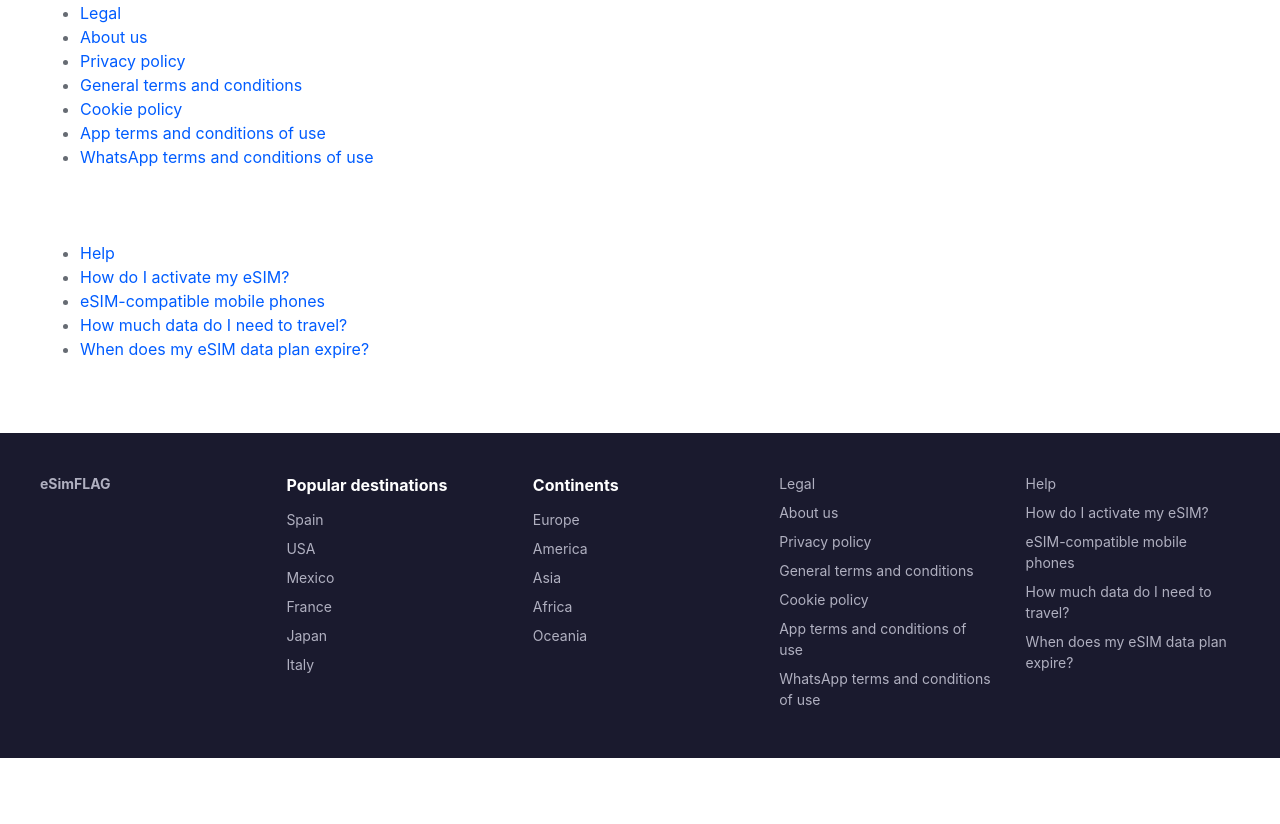
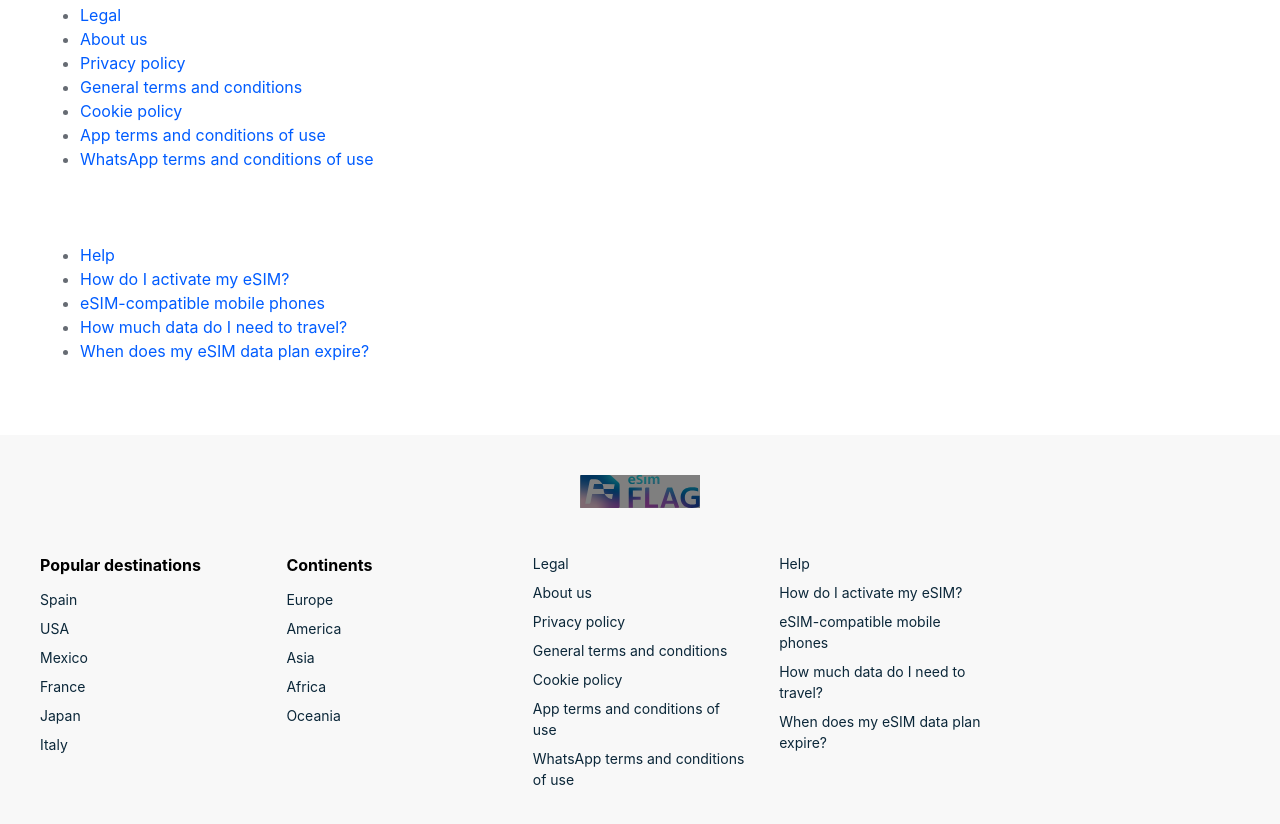
Before and after one commit to adeporra/esimflag, a website: page footer.html in a window 1280 px wide. Shown: the part 628-1452 px from the top of the page. Before the commit the page ends 1386 px from the top, so only its background shows below. Drawn offline with Linux system fonts and the light colour scheme.

Commit message:
Add footer block
Automated migration updates generated by Experience Modernization Agent.

Changed files (8):
- blocks/footer/footer.css
- footer-final.png
- footer-updated.png
- footer.html
- footer.md
- footer.plain.html
- original-footer-clean.png
- original-footer.png

```diff
--- a/blocks/footer/footer.css
+++ b/blocks/footer/footer.css
@@ -1,6 +1,6 @@
 footer {
-  background-color: #1a1a2e;
-  color: #b0b0c0;
+  background-color: #f8f8f8;
+  color: #0b2739;
   font-size: var(--body-font-size-xs);
 }
 
@@ -14,14 +14,14 @@ footer .footer p {
   margin: 0;
 }
 
-footer .footer > div > .default-content-wrapper:first-child {
+footer .footer > div > .section:first-child {
   margin-bottom: 24px;
+  text-align: center;
 }
 
-footer .footer > div > .default-content-wrapper:first-child p {
-  font-size: var(--heading-font-size-s);
-  font-weight: 700;
-  color: #fff;
+footer .footer > div > .section:first-child img {
+  height: 33px;
+  width: auto;
 }
 
 footer .footer ul {
@@ -35,20 +35,20 @@ footer .footer ul li {
 }
 
 footer .footer ul li strong {
-  color: #fff;
+  color: #000;
   font-size: var(--body-font-size-s);
   display: block;
   margin-bottom: 12px;
 }
 
 footer .footer a:any-link {
-  color: #b0b0c0;
+  color: #0b2739;
   text-decoration: none;
   transition: color 0.2s;
 }
 
 footer .footer a:hover {
-  color: #fff;
+  color: #000;
 }
 
 @media (width >= 900px) {
@@ -59,8 +59,9 @@ footer .footer a:hover {
     padding: 40px 32px 24px;
   }
 
-  footer .footer > div > .default-content-wrapper:first-child {
+  footer .footer > div > .section:first-child {
     grid-column: 1 / -1;
     margin-bottom: 8px;
+    text-align: center;
   }
 }
--- a/footer.html
+++ b/footer.html
@@ -14,7 +14,7 @@
 <body>
 <header></header>
 <main>
-<div><p><strong>eSimFLAG</strong></p></div>
+<div><picture><source srcset="/icons/esimflag-logo.png"><source srcset="/icons/esimflag-logo.png" media="(min-width: 600px)"><img src="/icons/esimflag-logo.png" alt="eSimFLAG" loading="lazy"></picture></div>
 <div><ul>
 <li><strong>Popular destinations</strong></li>
 <li><a href="https://www.esimflag.com/en/configurator/spain/esim-spain">Spain</a></li>
--- a/footer.plain.html
+++ b/footer.plain.html
@@ -1,4 +1,4 @@
-<div><p><strong>eSimFLAG</strong></p></div>
+<div><picture><source srcset="/icons/esimflag-logo.png"><source srcset="/icons/esimflag-logo.png" media="(min-width: 600px)"><img src="/icons/esimflag-logo.png" alt="eSimFLAG" loading="lazy"></picture></div>
 <div><ul>
 <li><strong>Popular destinations</strong></li>
 <li><a href="https://www.esimflag.com/en/configurator/spain/esim-spain">Spain</a></li>
```
Also changed, not shown: footer.md (+1 -1 lines), footer-final.png (added), footer-updated.png (added), original-footer-clean.png (added), original-footer.png (added).
